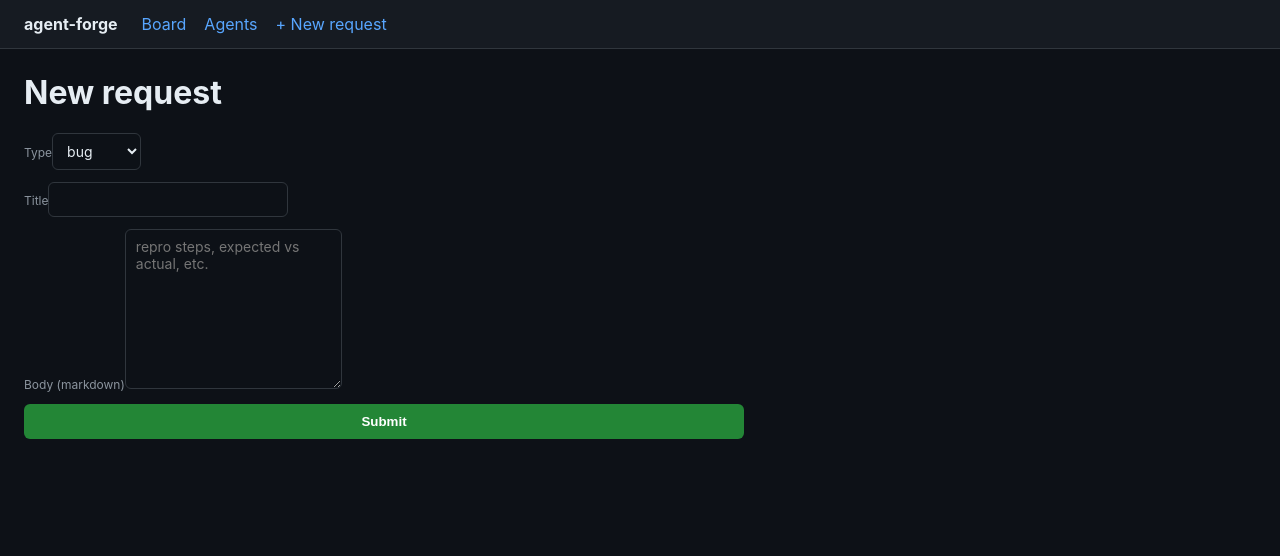
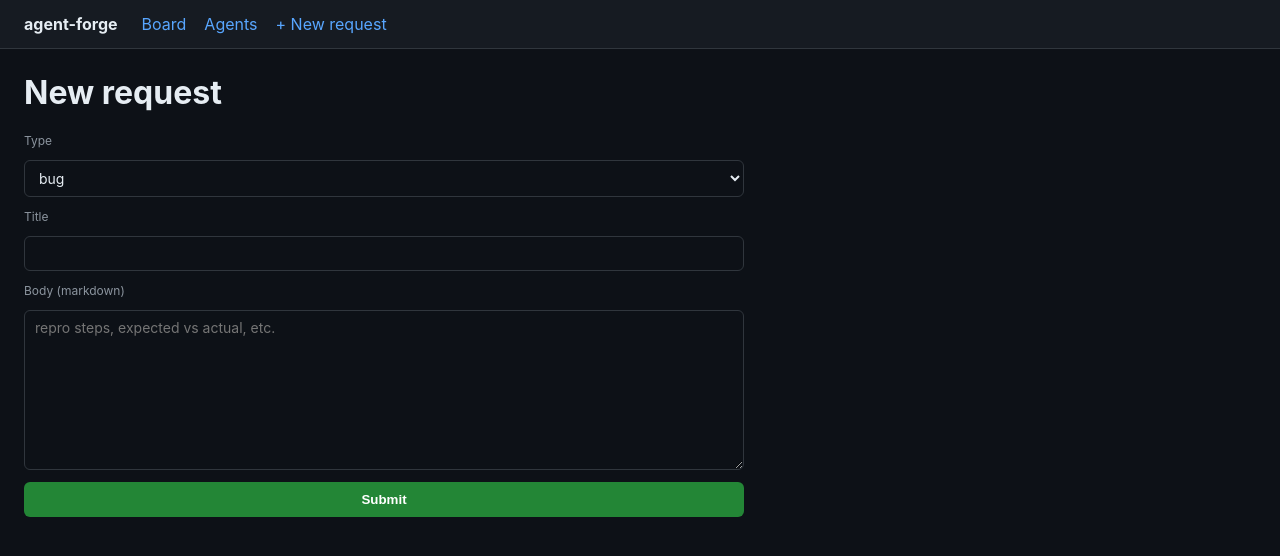
Before and after one commit to kiju7/dfx, a Next.js app in the folder apps/dashboard/: page /new in a window 1280 px wide. Shown: the top 556 px of the page. Built offline with nearby package versions, Linux system fonts and the light colour scheme.

Commit message:
fix: 모든 <label>이 입력 요소를 감싸지만 `for`/`htmlFor` 연결이 없어 보조 기술에서 미인식 (frontend-lead via ralph)

```diff
--- a/apps/dashboard/app/new/page.tsx
+++ b/apps/dashboard/app/new/page.tsx
@@ -26,17 +26,14 @@ export default function NewRequest() {
     <>
       <h1>New request</h1>
       <form action={submit} className="form">
-        <label>Type
-          <select name="type" defaultValue="bug">
-            {REQUEST_TYPES.map((t) => <option key={t} value={t}>{t}</option>)}
-          </select>
-        </label>
-        <label>Title
-          <input name="title" required maxLength={200} />
-        </label>
-        <label>Body (markdown)
-          <textarea name="body" placeholder="repro steps, expected vs actual, etc." />
-        </label>
+        <label htmlFor="type">Type</label>
+        <select id="type" name="type" defaultValue="bug">
+          {REQUEST_TYPES.map((t) => <option key={t} value={t}>{t}</option>)}
+        </select>
+        <label htmlFor="title">Title</label>
+        <input id="title" name="title" required maxLength={200} />
+        <label htmlFor="body">Body (markdown)</label>
+        <textarea id="body" name="body" placeholder="repro steps, expected vs actual, etc." />
         <button type="submit">Submit</button>
       </form>
     </>
```
Also changed, not shown: 1 other file (tests, documents, lock files or other folders).
